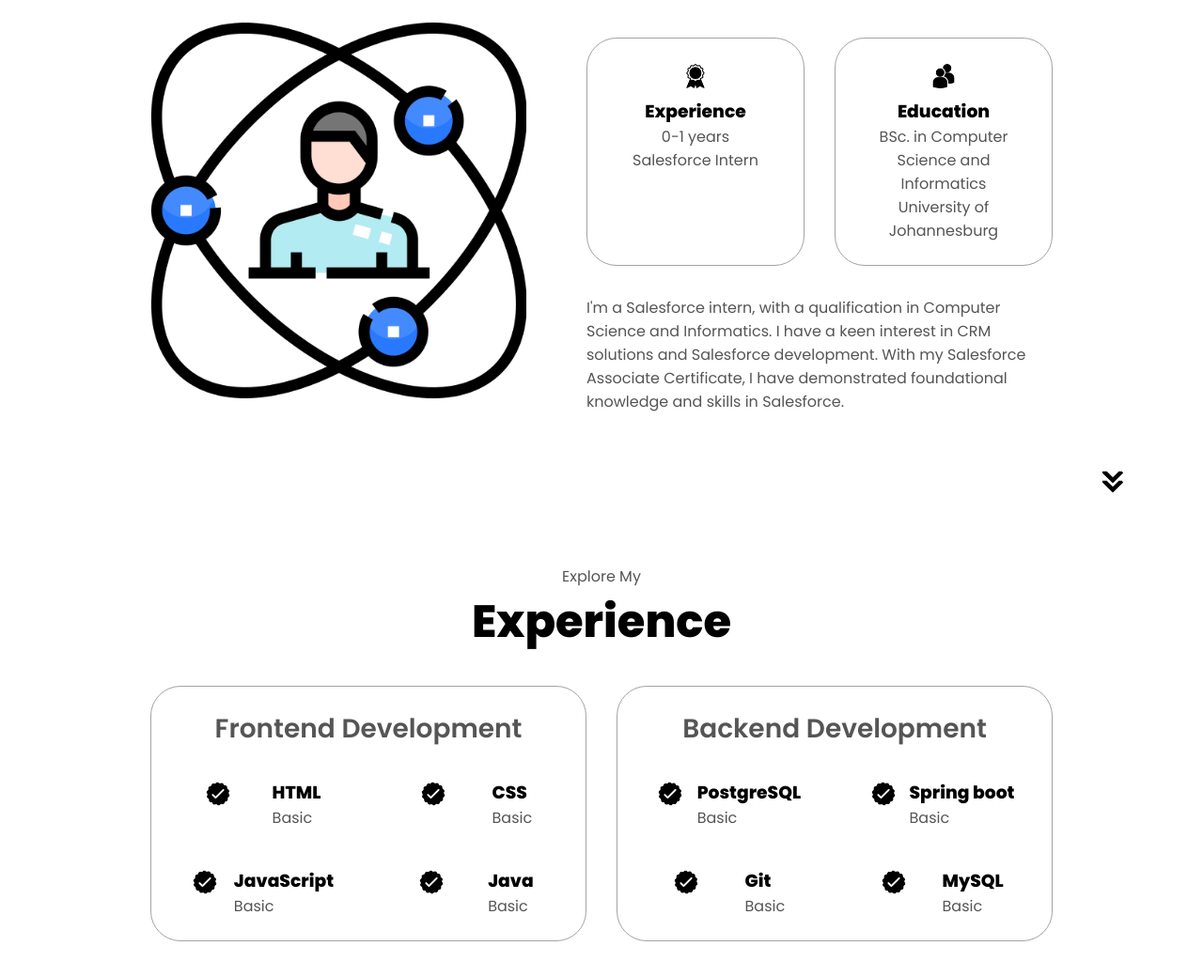
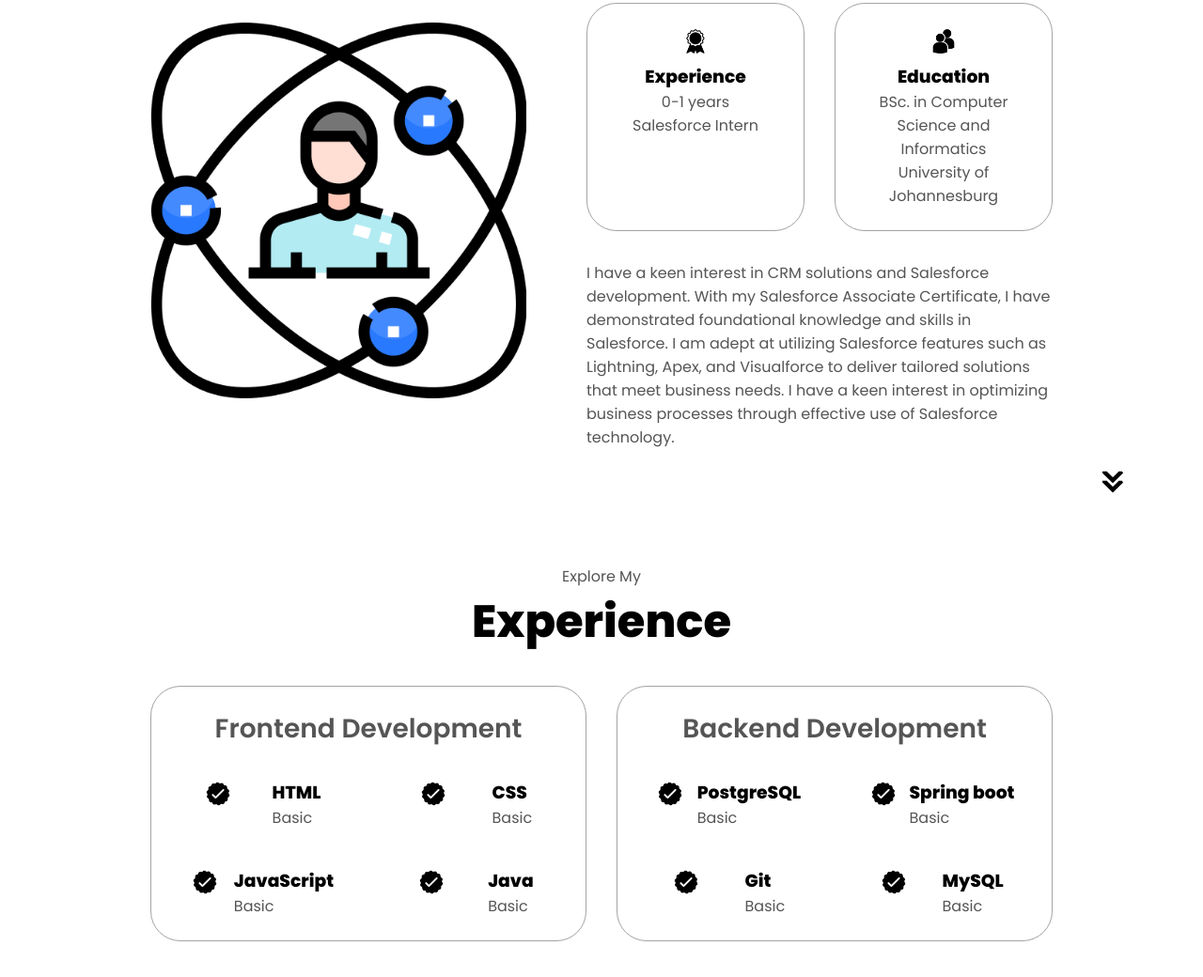
Before and after one commit to JayLech/portfolio-html-css-js, a plain HTML site: page index.html in a window 1280 px wide. Shown: the part 1095-2135 px from the top of the page at 94% size. Drawn offline with Linux system fonts and the light colour scheme.

Commit message:
More updates

```diff
--- a/index.html
+++ b/index.html
@@ -79,8 +79,7 @@
                     </div>
                 </div>
                 <div class="text-container">
-                    <p>I'm a Salesforce intern, with a qualification in Computer Science and Informatics. I have a keen interest in CRM solutions and Salesforce development. With my Salesforce Associate Certificate, I have demonstrated foundational knowledge and skills in Salesforce.
- </p>
+                    <p> I have a keen interest in CRM solutions and Salesforce development. With my Salesforce Associate Certificate, I have demonstrated foundational knowledge and skills in Salesforce. I am adept at utilizing Salesforce features such as Lightning, Apex, and Visualforce to deliver tailored solutions that meet business needs. I have a keen interest in optimizing business processes through effective use of Salesforce technology.</p>
                 </div>
             </div>
         </div>
```
Also changed, not shown: 1 other file.
